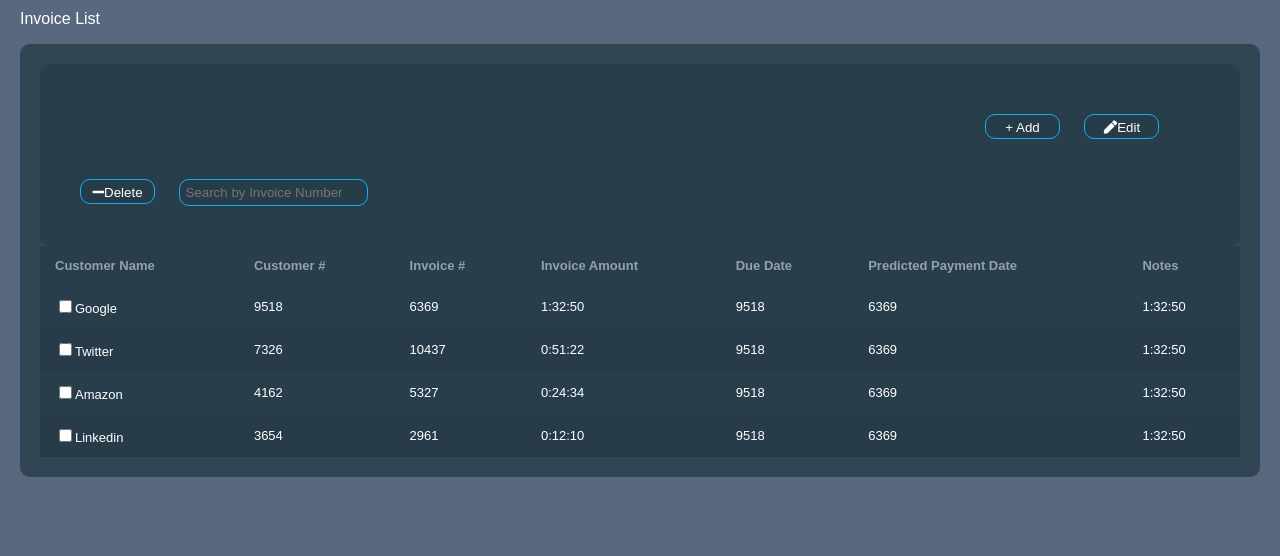
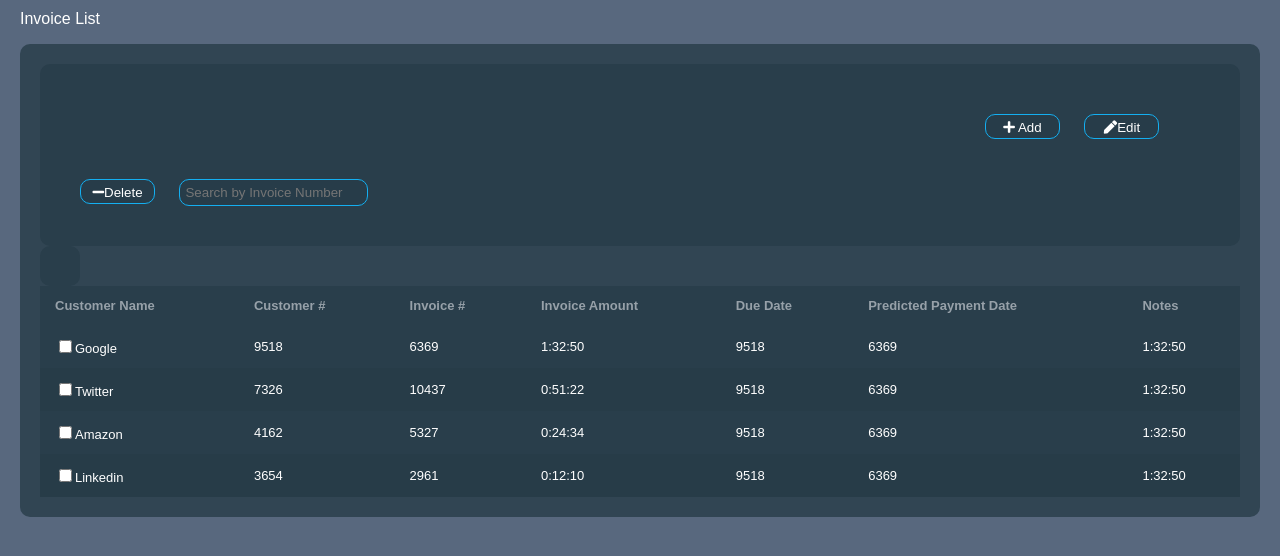
Before and after one commit to IshikaTha/HighRadiusProject, a plain HTML site: page index.html in a window 1280 px wide. Shown: the part 94-650 px from the top of the page. Drawn offline with Linux system fonts and the light colour scheme.

Commit message:
table adjusted

```diff
--- a/index.html
+++ b/index.html
@@ -22,7 +22,8 @@
     <div style="width: 100%;">
 
         <div class="table-buttons-group" style="width: 100%;">
-            <button id="myAdd" style="width: 75px; height: 25px; margin-left: 925px;">+ Add</button>
+            <button id="myAdd" style="width: 75px; height: 25px; margin-left: 925px;"><i class="fas fa-plus"></i>
+                Add</button>
             <button id="myEdit" style="margin-left: 20px;width: 75px; height: 25px;"><i
                     class='fas fa-pen'></i>Edit</button>
             <button style="margin-left: 20px;width: 75px; height: 25px;"><i class="fas fa-minus"></i>Delete</button>
@@ -63,6 +64,7 @@
 
 
         <table class="table">
+            <div style="text-align: center;">
                 <thead>
                     <tr>
                         <th>Customer Name</th>
@@ -116,7 +118,9 @@
 
                     </tr>
                 </tbody>
+            </div>
         </table>
+
     </div>
     <script src="index.js"></script>
 
```
Lines whose indentation alone changed are shown as unchanged.
